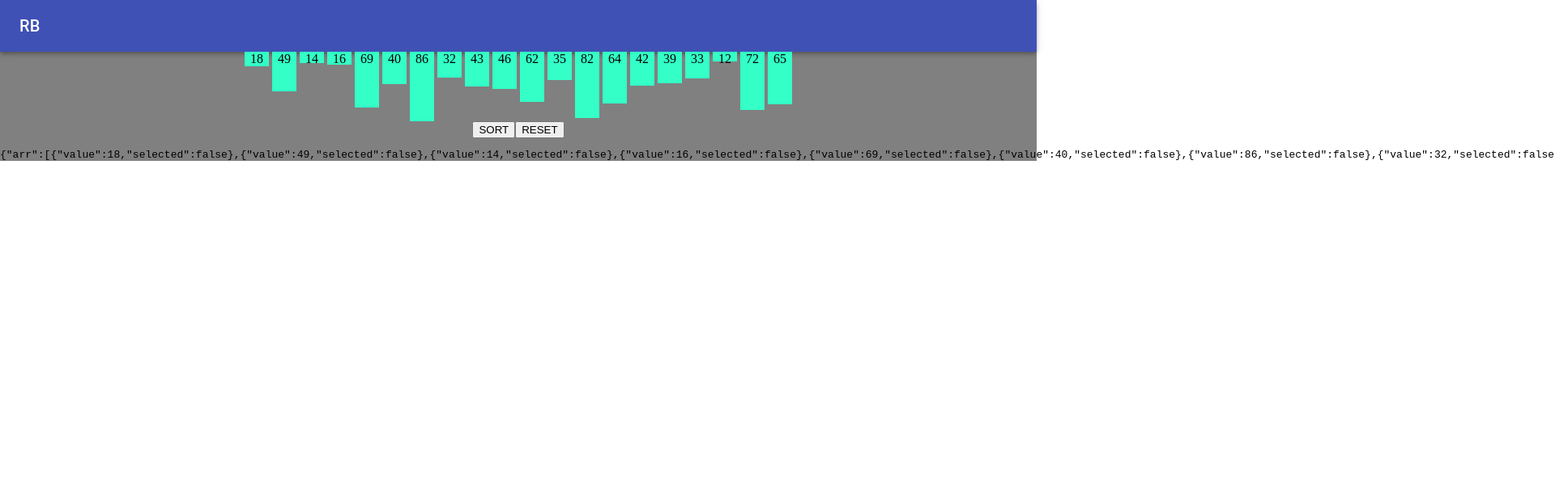
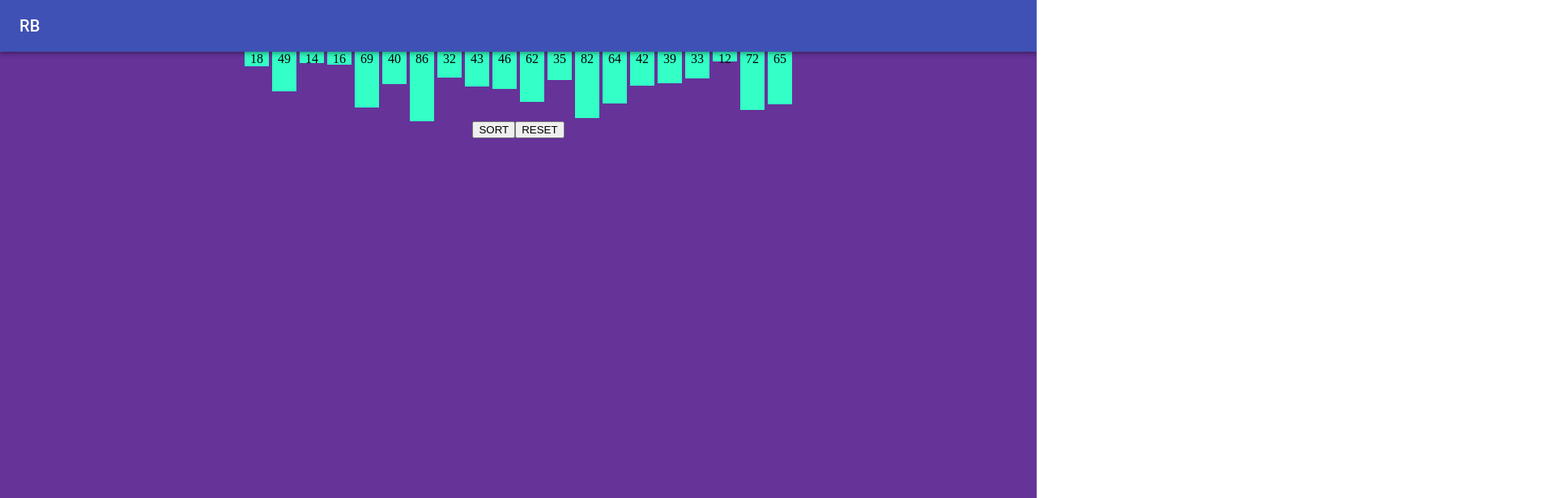
Before and after one commit to bulatao-ramoncito/react-data-visualizer, a React (Create React App) app: page / in a window 1280 px wide. Shown: the top 616 px of the page at 81% size, 1920 px wide, since content can reach past the window. Built offline with nearby package versions, Linux system fonts and the light colour scheme; the HTML template or start-up script is replaced by a standard one.

Commit message:
Update Layout

```diff
--- a/src/App.css
+++ b/src/App.css
@@ -1,5 +1,7 @@
 .App {
+  background-color: rebeccapurple;
   text-align: center;
-  background-color: gray;
-  height: 100%;
+  min-height: 100vh;
+  display: flex;
+  flex-direction: column;
 }
--- a/src/components/Body.jsx
+++ b/src/components/Body.jsx
@@ -1,9 +1,10 @@
 import React from "react";
 import Selection from "./sorting/Selection";
+import classes from "./Body.module.css";
 
 const Body = () => {
   return (
-    <div>
+    <div className={classes.Body}>
       <Selection />
     </div>
   );
--- /dev/null
+++ b/src/components/Body.module.css
@@ -0,0 +1,4 @@
+.Body {
+  display: grid;
+  place-items: center;
+}
--- a/src/components/sorting/Selection.jsx
+++ b/src/components/sorting/Selection.jsx
@@ -95,7 +95,6 @@ class Selection extends Component {
   render() {
     return (
       <div>
-        {/* <div  className={}></div> */}
         {this.state.arr.map((n) => (
           <React.Fragment key={n.value}>
             <Bar node={n} />
@@ -111,7 +110,7 @@ class Selection extends Component {
           SORT
         </button>
         <button onClick={() => window.location.reload()}>RESET</button>
-        <pre>{JSON.stringify(this.state, 2, null)}</pre>
+        {/* <pre>{JSON.stringify(this.state, 2, null)}</pre> */}
       </div>
     );
   }
--- a/src/index.css
+++ b/src/index.css
@@ -3,4 +3,5 @@ body {
   align-items: center;
   justify-content: center;
   flex: 1;
+  min-height: 100vh;
 }
```
Also changed, not shown: src/components/sorting/selection.module.css (deleted).
